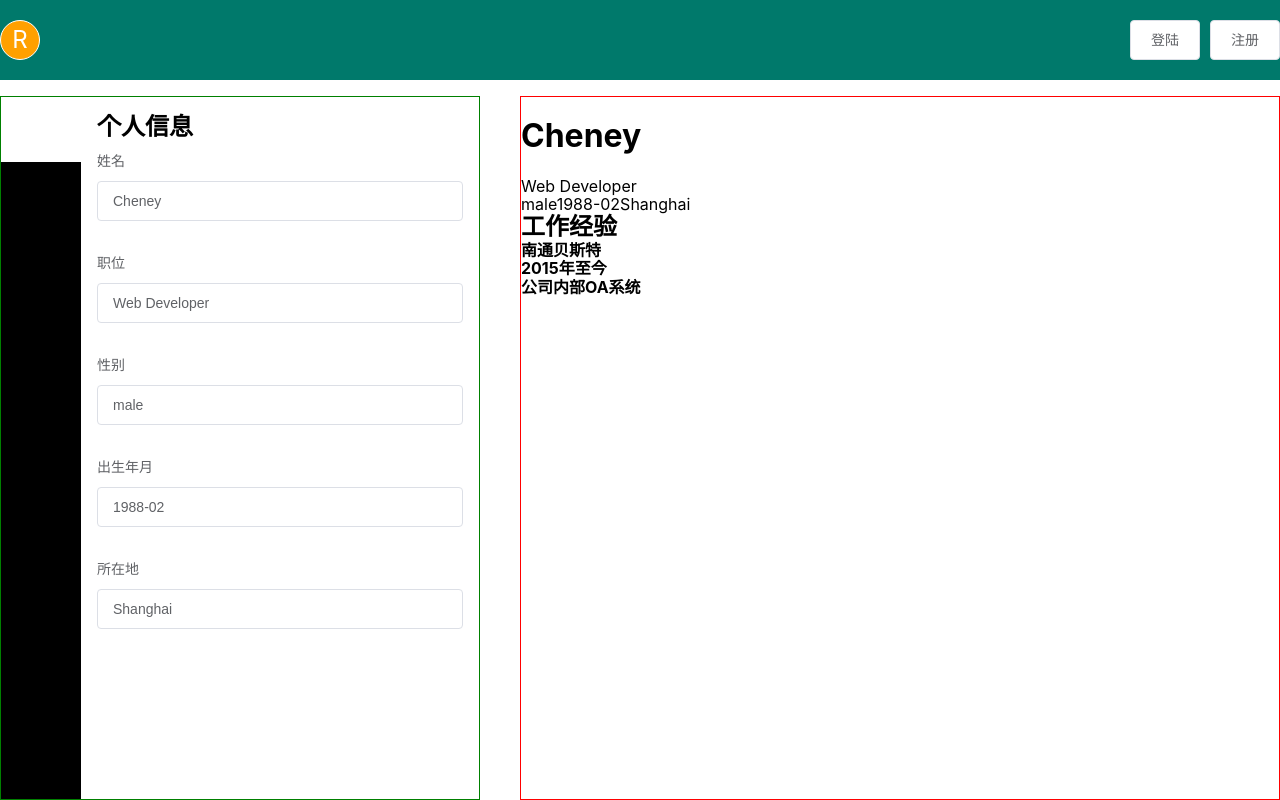
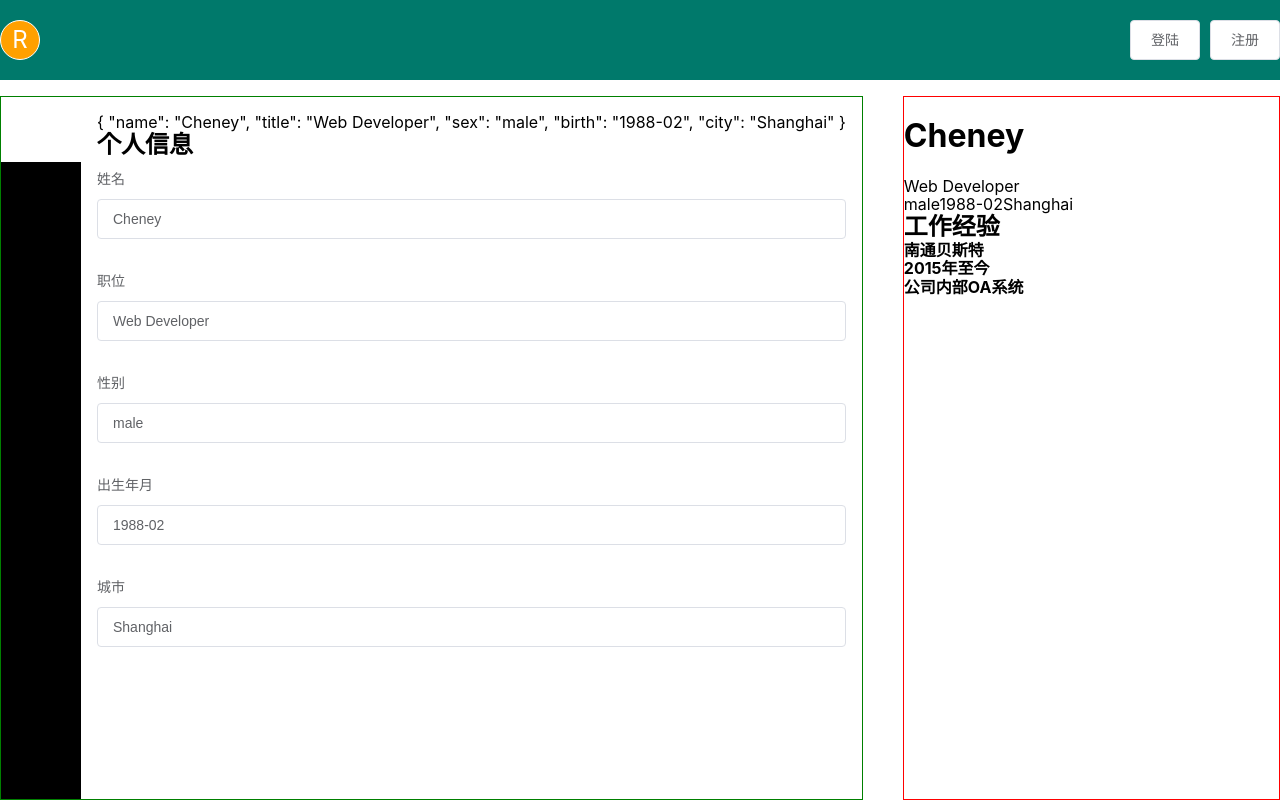
Before and after one commit to CheneyZhangCH/vue-resumer-1, a Vue app: page / in a window 1280 px wide. Built offline with nearby package versions, Linux system fonts and the light colour scheme.

Commit message:
profile重构备份

```diff
--- a/src/components/Editor.vue
+++ b/src/components/Editor.vue
@@ -11,7 +11,7 @@
     </nav>
     <ol class="panels">
       <li v-bind:class="{active: currentTab === 0}">
-        <Profile v-bind:profile="resume.profile"></Profile>
+        <Profile v-bind:profile="resume.profile" v-bind:labels="{name:'姓名',title:'职位', sex:'性别', birth:'出生年月', city:'城市'}"></Profile>
       </li>
       <li v-bind:class="{active: currentTab === 1}">
         <Jobs v-bind:jobs="resume.jobs" ></Jobs>
--- a/src/components/editor/Profile.vue
+++ b/src/components/editor/Profile.vue
@@ -1,28 +1,47 @@
 <template>
   <div>
+
+    {{profile}}
     <h2>个人信息</h2>
     <el-form v-model="profile">
-      <el-form-item label="姓名">
-        <el-input v-model="profile.name"></el-input>
+      <el-form-item v-for="key in keys" v-bind:label="labels[key]">
+        <el-input v-bind:value="profile[key]" v-on:input.native="updateProfile()"></el-input>
       </el-form-item>
-      <el-form-item label="职位">
-        <el-input v-model="profile.title"></el-input>
-      </el-form-item>
-      <el-form-item label="性别">
-        <el-input v-model="profile.sex"></el-input>
-      </el-form-item>
-      <el-form-item label="出生年月">
-        <el-input v-model="profile.birth"></el-input>
-      </el-form-item>
-      <el-form-item label="所在地">
-        <el-input v-model="profile.city"></el-input>
-      </el-form-item>
+      <!--<el-form-item label="职位">-->
+      <!--<el-input v-bind:value="profile.title" v-on:input.native="updateProfile"></el-input>-->
+      <!--</el-form-item>-->
+      <!--<el-form-item label="性别">-->
+      <!--<el-input v-model="profile.sex"></el-input>-->
+      <!--</el-form-item>-->
+      <!--<el-form-item label="出生年月">-->
+      <!--<el-input v-model="profile.birth"></el-input>-->
+      <!--</el-form-item>-->
+      <!--<el-form-item label="所在地">-->
+      <!--<el-input v-model="profile.city"></el-input>-->
+      <!--</el-form-item>-->
     </el-form>
   </div>
 </template>
 <script type="text/ecmascript-6">
   export default {
-    props: ['profile']
+    props: ['labels'],
+    computed: {
+      keys() {
+        return Object.keys(this.$store.state.resume.profile)
+      },
+      profile() {
+        return this.$store.state.resume.profile;
+      }
+    },
+    methods: {
+      updateProfile(e,key) {
+        this.$store.commit({
+          type: 'updateProfile',
+          value: e.target.value,
+          key: key,
+        })
+      }
+    }
   }
 </script>
 <style>
--- a/src/store/index.js
+++ b/src/store/index.js
@@ -67,6 +67,13 @@ export default new Vuex.Store({
     },
     removeAward(state, index) {
       state.resume.awards.splice(index, 1)
+    },
+    updateProfile(state, payload){
+      let key = payload.key;
+      console.log(key)
+      let value = payload.value;
+      console.log(value)
+      state.resume.profile.key = value
     }
   }
 })
```
